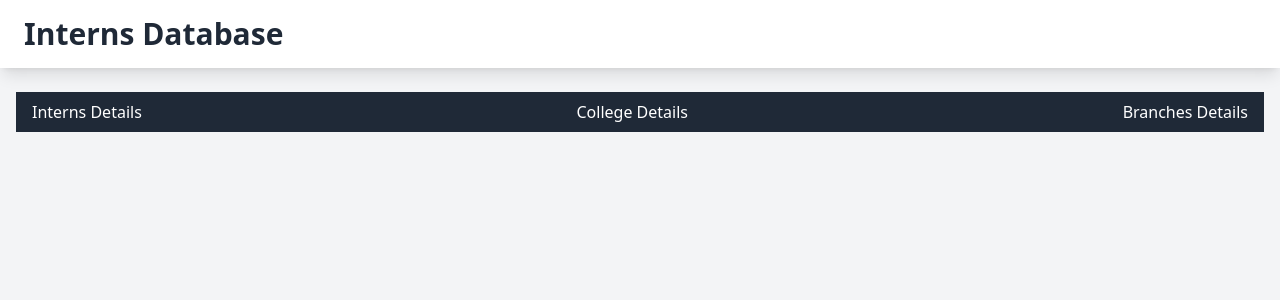
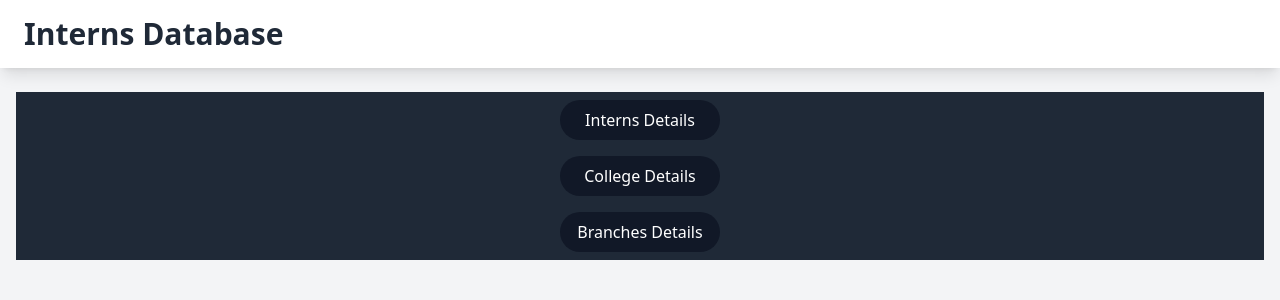
Before and after one commit to abhinav-suggaa/interns-api, a Next.js app: page / in a window 1280 px wide. Shown: the top 300 px of the page. Built offline with nearby package versions, Linux system fonts and the light colour scheme.

Commit message:
added some more sty;es

```diff
--- a/pages/components/Navbar.tsx
+++ b/pages/components/Navbar.tsx
@@ -1,30 +1,36 @@
-import Link from 'next/link'
-import React from 'react'
+import Link from 'next/link';
+import React from 'react';
 
 const Navbar = () => {
   return (
-    <div className='bg-gray-800'>
-      <nav className='container mx-auto px-4 py-2'>
-        <ul className='flex justify-between items-center'>
-          <li className='mr-4'>
+    <div className="bg-gray-800">
+      <nav className="container mx-auto px-4 py-2">
+        <ul className="flex flex-col justify-center items-center space-y-4">
+          <li>
             <Link href="/interns">
-              <p className='text-white hover:text-gray-300'>Interns Details</p>
+              <p className="bg-gray-900 hover:bg-gray-700 text-white py-2 px-4 rounded-full text-center w-40">
+                Interns Details
+              </p>
             </Link>
           </li>
-          <li className='mr-4'>
+          <li>
             <Link href="/colleges">
-              <p className='text-white hover:text-gray-300'>College Details</p>
+              <p className="bg-gray-900 hover:bg-gray-700 text-white py-2 px-4 rounded-full text-center w-40">
+                College Details
+              </p>
             </Link>
           </li>
           <li>
             <Link href="/branches">
-              <p className='text-white hover:text-gray-300'>Branches Details</p>
+              <p className="bg-gray-900 hover:bg-gray-700 text-white py-2 px-4 rounded-full text-center w-40">
+                Branches Details
+              </p>
             </Link>
           </li>
         </ul>
       </nav>
     </div>
-  )
-}
+  );
+};
 
-export default Navbar
+export default Navbar;
```
